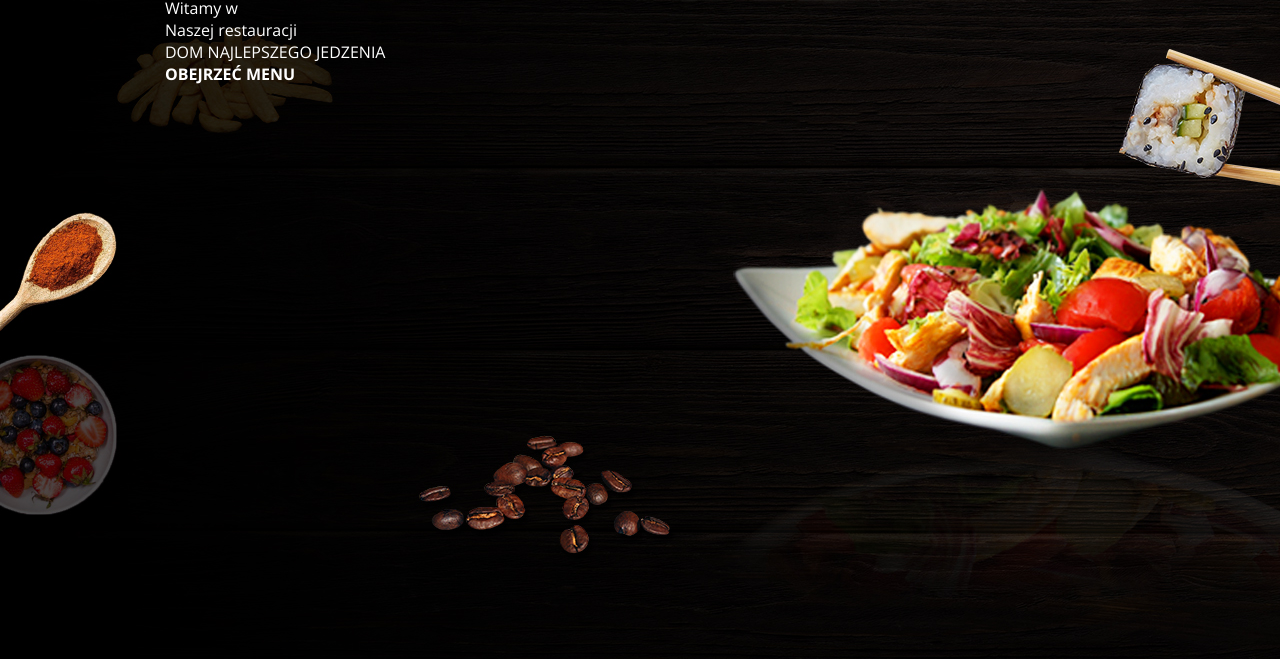
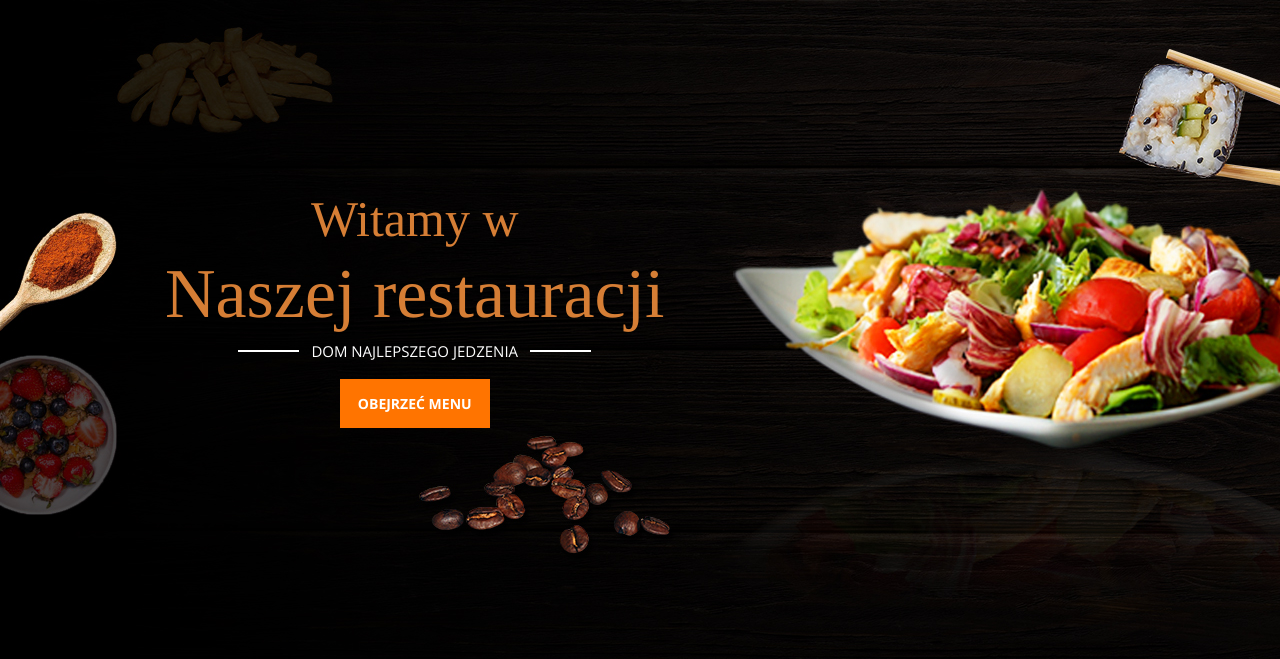
Before and after one commit to evaits/restoran, a plain HTML site: page index.html in a window 1280 px wide. Shown: the part 141-800 px from the top of the page. Drawn offline with nearby package versions, Linux system fonts and the light colour scheme.

Commit message:
Add files via upload

```diff
--- a/style.css
+++ b/style.css
@@ -3,7 +3,7 @@ body {
 }
 
 
-/*Header*/
+/*Container*/
 .container {
     margin: 0 165px;
 }
@@ -96,3 +96,68 @@ body {
 #btn-header:hover {
     background-color: rgb(180, 6, 6);
 }
+
+/*Header-down*/
+.header-down {
+    position: relative;
+}
+
+.header-title {
+    font-family: 'Tinos', serif;
+    color: rgba(214, 126, 53, 1);
+    font-size: 50px;
+    line-height: 57px;
+    font-weight: 400;
+    text-align: center;
+    position: absolute;
+    left: 0;
+    margin-top: 194px;
+    margin-bottom: 21px;
+}
+
+#header-text-1 {
+    font-size: 70px;
+    line-height: 91px;
+}
+
+#header-text-2 {
+    font-family: 'Open Sans', sans-serif;
+    color: white;
+    font-size: 15px;
+    line-height: 25px;
+    font-weight: 400;
+}
+
+#header-text-2::after {
+    position: absolute;
+    content: "";
+    height: 2px;
+    width: 61px;
+    background-color: white;
+    top: 159px;
+    left: 73px;
+}
+
+#header-text-2::before {
+    position: absolute;
+    content: "";
+    height: 2px;
+    width: 61px;
+    background-color: white;
+    top: 159px;
+    left: 365px;
+}
+
+#btn-header-down {
+    font-family: 'Open Sans', sans-serif;
+    padding: 15px 18px;
+    font-weight: 700;
+    line-height: 19px;
+    font-size: 14px;
+    background-color: rgba(255, 116, 0, 1);
+    transition: background-color 0.3s linear;
+}
+
+#btn-header-down:hover {
+    background-color: rgb(180, 6, 6);
+}
```
